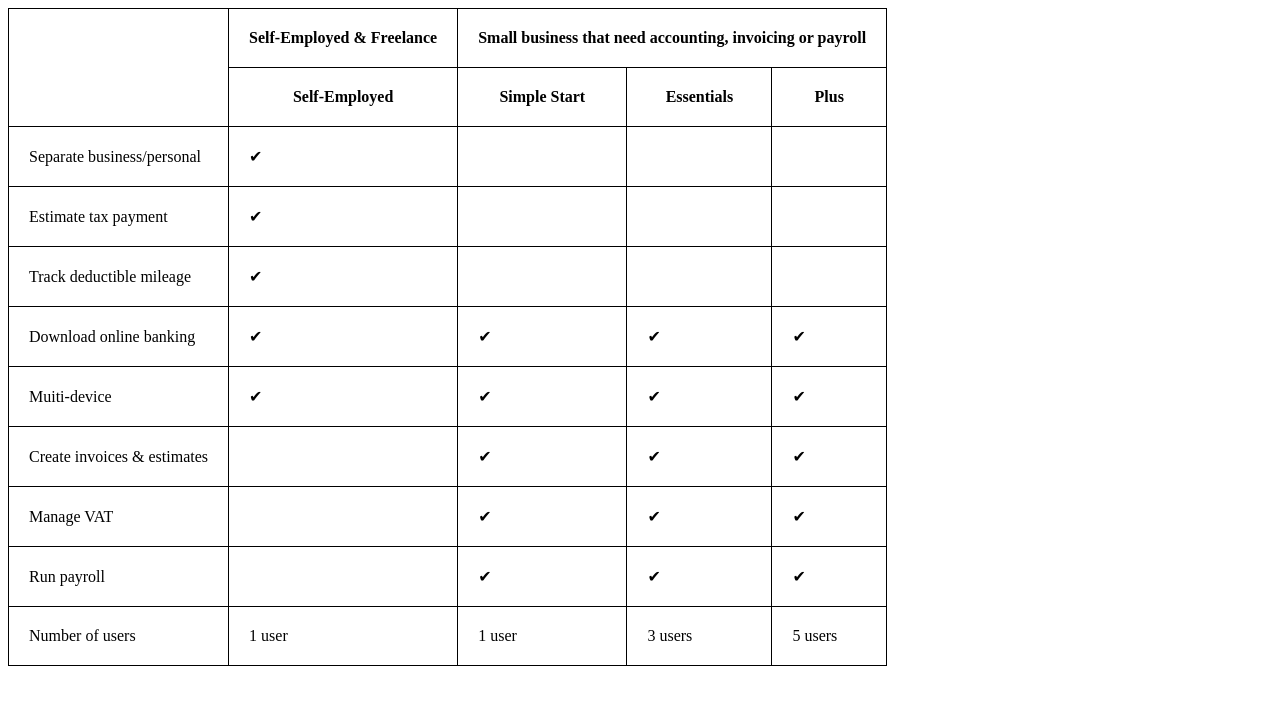
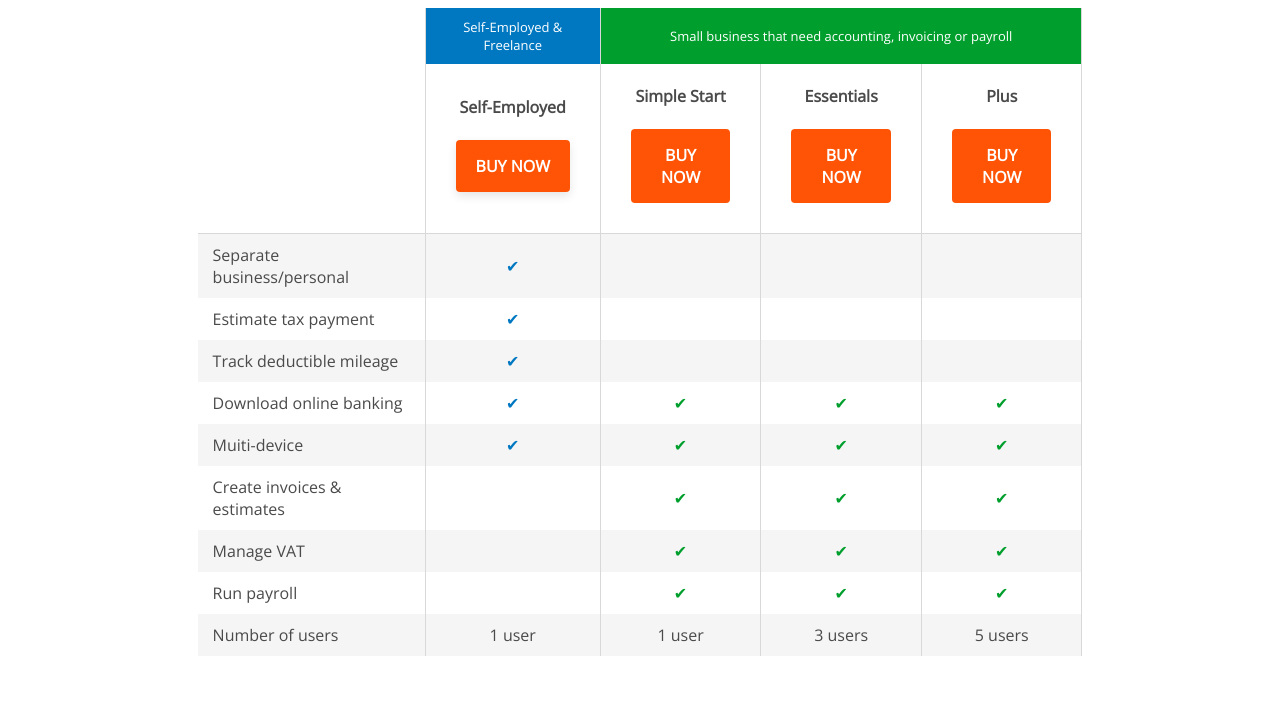
Before and after one commit to PriscilaSanttos/exercicio6-tabela, a plain HTML site: page index.html in a window 1280 px wide. Drawn offline with nearby package versions, Linux system fonts and the light colour scheme.

Commit message:
Exercício 6 - Tabela HTML/CSS {reprograma}

```diff
--- a/css/style.css
+++ b/css/style.css
@@ -1,8 +1,95 @@
+*{
+    box-sizing: border-box;
+}
+
+body{
+    font-family: 'Open Sans', Arial, Helvetica, sans-serif;
+}
+
+a{
+    text-decoration: none;
+}
+
 table,tr,td,th, thead{
-    border: 1px solid black;
-    padding: 20px;
+    border-right: 1px solid #d8d8d8;
+    text-align: center;
+}
+
+.tabela-corpo tr:nth-child(odd){
+    background-color: #f5f5f5;
 }
 
 table{
     border-collapse: collapse;
+    width: 70%;
+    margin: 0 auto;
 }
+.tabela-cabecalho th{
+    border-right: 1px solid #d8d8d8;
+}
+
+.tabela-corpo{
+    border-top: 1px solid #d8d8d8;
+}
+
+.tabela-corpo td{
+    border-right: 1px solid #d8d8d8;
+
+}
+
+.tabela-cabecalho__btn:hover{
+    box-shadow: 0 2px 15px rgba(0, 0, 0, .5);
+    transform: translateY(5px) rotate(360deg);
+}
+
+.tabela-cabecalho__categoria th{
+    font-size: 13px;
+    font-weight: lighter;
+    color: white;
+    padding: 10px;
+}
+
+.tabela-cabecalho__categoria_azul{
+    background-color: #0078c1;
+}
+
+.tabela-cabecalho__categoria_verde{
+    background-color:#009e2c;
+}
+
+.btn_sombra{
+    box-shadow: 0 4px 10px rgba(0, 0, 0, .1);
+}
+
+.tabela-cabecalho__preco th{
+    color: #4a4a4a;
+    padding: 0 30px 30px 30px;
+}
+
+.tabela-cabecalho__btn{
+    display: block;
+    background-color: #FF5406;
+    padding: 15px;
+    border-radius: 4px;
+    color: white;
+    text-transform: uppercase;
+    transition: all 2s;
+}
+
+.tabela-corpo td.check_azul{
+    color:#0078c1;
+}
+
+.tabela-corpo td.check_verde{
+    color:#009e2c;
+}
+
+.tabela-corpo td{
+    text-align: center;
+    color: #4a4a4a;
+    padding: 10px 15px;
+}
+
+.tabela-corpo tr td:first-child{
+    text-align: left;
+}
--- a/index.html
+++ b/index.html
@@ -5,30 +5,40 @@
     <meta name="viewport" content="width=device-width, initial-scale=1.0">
     <meta http-equiv="X-UA-Compatible" content="ie=edge">
     <link rel="stylesheet" href="css/style.css">
+    <link href="https://fonts.googleapis.com/css?family=Open+Sans" rel="stylesheet">
     <title>Tabela</title>
 </head>
 <body>
     <table>
-        <thead>
-                <tr>
+        <thead class="tabela-cabecalho">
+                <tr class="tabela-cabecalho__categoria">
                     <th rowspan="2"></th>
-                    <th>Self-Employed & Freelance</th>
-                    <th colspan="3">Small business that need accounting, invoicing or payroll</th>
+                    <th class="tabela-cabecalho__categoria_azul">Self-Employed & Freelance</th>
+                    <th colspan="3" class="tabela-cabecalho__categoria_verde">Small business that need accounting, invoicing or payroll</th>
                 </tr>
-                <tr>
-                    <th>Self-Employed</th>
-                    <th>Simple Start</th>
-                    <th>Essentials</th>
-                    <th>Plus</th>
+
+                <tr class="tabela-cabecalho__preco">
+                    <th><h4>Self-Employed</h4>
+                        <a href="#" class="tabela-cabecalho__btn btn_sombra">Buy Now</a>
+                    </th>
+                    <th><h4> Simple Start</h4>
+                        <a href="#" class="tabela-cabecalho__btn">Buy Now</a>
+                    </th>
+                    <th><h4>Essentials</h4>
+                        <a href="#" class="tabela-cabecalho__btn">Buy Now</a>
+                    </th>
+                    <th><h4>Plus</h4>
+                        <a href="#" class="tabela-cabecalho__btn">Buy Now</a>
+                    </th>
                 </tr>
 
         </thead>
 
 
-        <tbody>
+        <tbody class="tabela-corpo">
             <tr>
                 <td>Separate business/personal</td>
-                <td>✔</td>
+                <td class="check_azul">✔</td>
                 <td></td>
                 <td></td>
                 <td></td>
@@ -36,7 +46,7 @@
 
             <tr>
                 <td>Estimate tax payment</td>
-                <td>✔</td>
+                <td class="check_azul">✔</td>
                 <td></td>
                 <td></td>
                 <td></td>
@@ -44,7 +54,7 @@
 
             <tr>
                 <td>Track deductible mileage</td>
-                <td>✔</td>
+                <td class="check_azul">✔</td>
                 <td></td>
                 <td></td>
                 <td></td>
@@ -52,42 +62,42 @@
 
             <tr>
                 <td>Download online banking</td>
-                <td>✔</td>
-                <td>✔</td>
-                <td>✔</td>
-                <td>✔</td>
+                <td class="check_azul">✔</td>
+                <td class="check_verde">✔</td>
+                <td class="check_verde">✔</td>
+                <td class="check_verde">✔</td>
             </tr>
 
             <tr>
                 <td>Muiti-device</td>
-                <td>✔</td>
-                <td>✔</td>
-                <td>✔</td>
-                <td>✔</td>
+                <td class="check_azul">✔</td>
+                <td class="check_verde">✔</td>
+                <td class="check_verde">✔</td>
+                <td class="check_verde">✔</td>
             </tr>
 
             <tr>
                 <td>Create invoices & estimates</td>
                 <td></td>
-                <td>✔</td>
-                <td>✔</td>
-                <td>✔</td>
+                <td class="check_verde">✔</td>
+                <td class="check_verde">✔</td>
+                <td class="check_verde">✔</td>
             </tr>
 
             <tr>
                 <td>Manage VAT</td>
                 <td></td>
-                <td>✔</td>
-                <td>✔</td>
-                <td>✔</td>
+                <td class="check_verde">✔</td>
+                <td class="check_verde">✔</td>
+                <td class="check_verde">✔</td>
             </tr>
 
             <tr>
                 <td>Run payroll</td>
                 <td></td>
-                <td>✔</td>
-                <td>✔</td>
-                <td>✔</td>
+                <td class="check_verde">✔</td>
+                <td class="check_verde">✔</td>
+                <td class="check_verde">✔</td>
             </tr>
 
             <tr>
```
